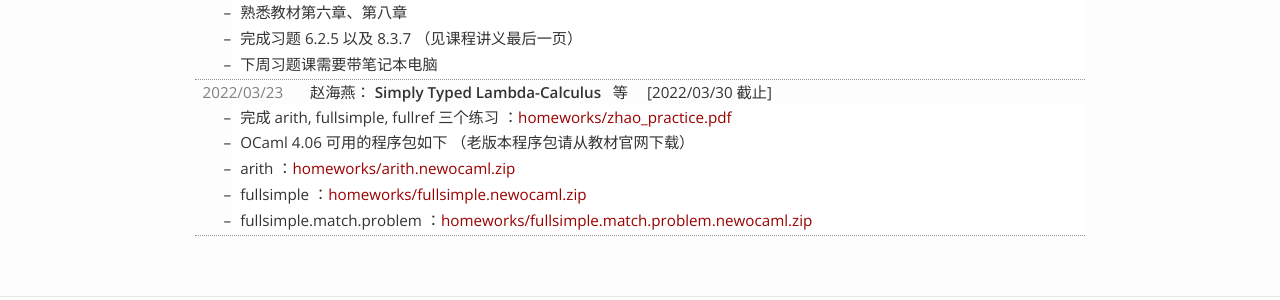
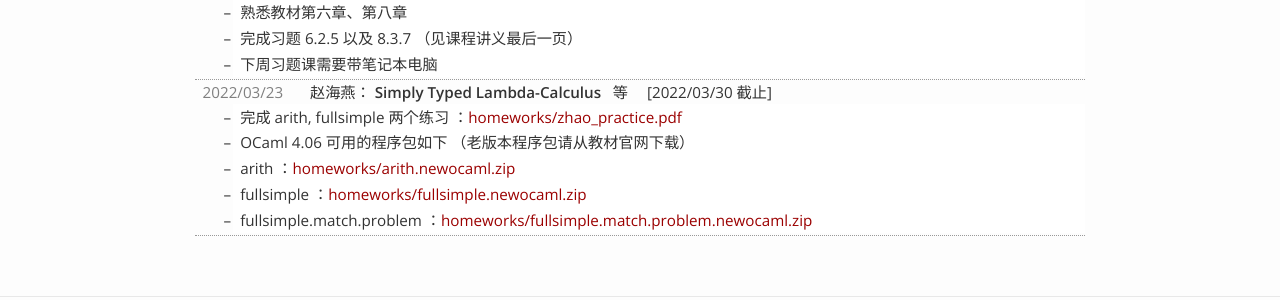
Before and after one commit to zhenjiang888/PL, a Jekyll site: the page built from 2022/assignments.md, in a window 1280 px wide. Shown: the part 570-870 px from the top of the page. Built offline with Jekyll 4.4.1, drawn with Linux system fonts in a browser that asks for light colours; nearby versions of some CDN libraries.

Commit message:
Update assignment,

```diff
--- a/_data/_2022.yaml
+++ b/_data/_2022.yaml
@@ -51,7 +51,7 @@ lectures:
     link: zhao_ch11.pdf
   assignment:
     descriptions:
-    - text: 完成 arith, fullsimple, fullref 三个练习
+    - text: 完成 arith, fullsimple 两个练习
       link: homeworks/zhao_practice.pdf
     - text: OCaml 4.06 可用的程序包如下 （老版本程序包请从教材官网下载）
     - text: arith
```
